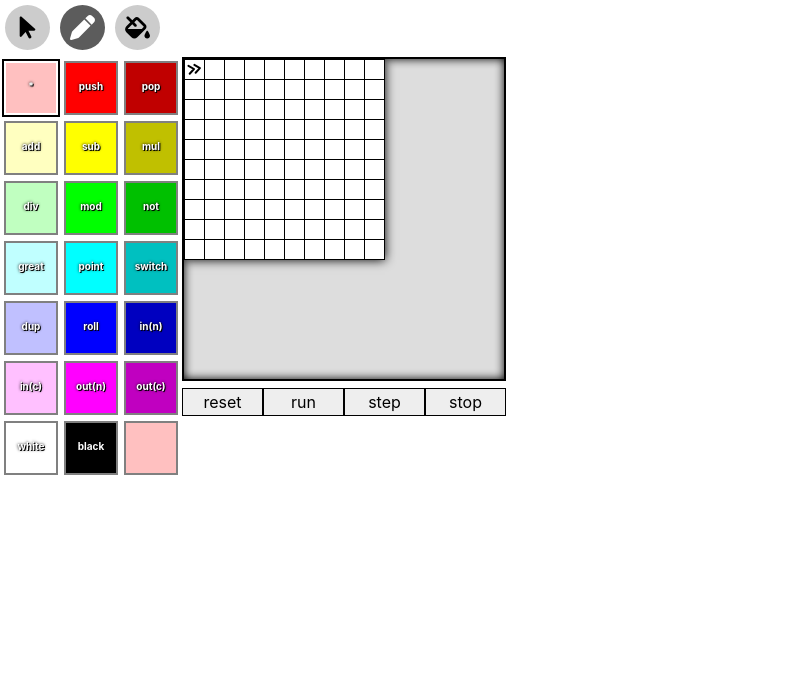
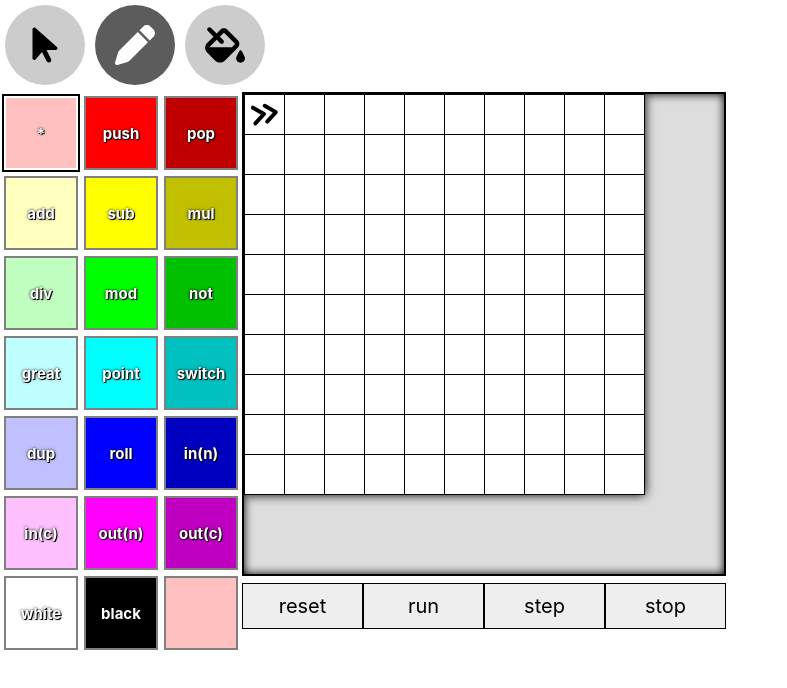
Before and after one commit to TOMOQ1024/piet-editor, a React (Create React App) app: page / in a window 1280 px wide. Shown: the top 688 px of the page, without its empty margins (0-787 px from the left). Built offline with nearby package versions, Linux system fonts and the light colour scheme.

Commit message:
enlarge UI

```diff
--- a/src/App.css
+++ b/src/App.css
@@ -14,9 +14,9 @@
   background-color: #ccc;
   border-radius: 50%;
   margin: 5px;
-  width: 25px;
-  height: 25px;
-  padding: 10px;
+  width: 40px;
+  height: 40px;
+  padding: 20px;
   cursor: pointer;
   transition: 0.3s;
 }
@@ -40,19 +40,26 @@
 
 .operation-button {
   display: inline-block;
-  padding: 17px 0;
-  width: 50px;
-  height: 16px;
+  position: relative;
+  width: 70px;
+  height: 70px;
   margin: 3px;
-  font-size: x-small;
-  font-weight: bold;
   color: #fff;
   text-shadow: black 0 0 3px, black 1px 1px 0;
-  text-align: center;
   box-shadow: 0 0 0 2px gray;
   cursor: pointer;
   vertical-align: bottom;
+}
+
+.operation-tag {
+  position: absolute;
+  left: 50%;
+  top: 50%;
+  translate: -50% -50%;
+  font-size: 15px;
+  font-weight: bold;
   user-select: none;
+  pointer-events: none;
 }
 
 .pallet-radio:checked + label .operation-button {
@@ -62,8 +69,8 @@
 #CanvasWrapper {
   display: inline-block;
   border: solid 2px black;
-  width: 320px;
-  height: 320px;
+  width: 480px;
+  height: 480px;
   overflow: hidden;
   background-color: #ddd;
   font-size: 0;
@@ -75,8 +82,8 @@
 #canvasdiv {
   box-shadow: black 0 0 10px;
   position: absolute;
-  width: 201px;
-  height: 201px;
+  width: 401px;
+  height: 401px;
   transform-origin: 0 0;
   left: 0;
   top: 0;
@@ -104,7 +111,8 @@
   margin: 3px 0;
   width: calc(25% - 8px);
   text-align: center;
-  padding: 3px;
+  padding: 10px 3px;
+  font-size: 20px;
   background: #eee;
   border: solid 1px black;
   cursor: pointer;
--- a/src/Canvas.tsx
+++ b/src/Canvas.tsx
@@ -3,7 +3,7 @@ import './App.css';
 import { getColorBlock } from './Interpreter';
 import { Colors, Env, isInCanvas, Point } from './Utils';
 
-const codelScale = 20;
+const codelScale = 40;
 let first = true;
 
 export default function Canvas(
@@ -109,8 +109,8 @@ export default function Canvas(
   return (
       <canvas
         id="canvas"
-        width={env.size.w * 20 + 1}
-        height={env.size.h * 20 + 1}
+        width={env.size.w * 40 + 1}
+        height={env.size.h * 40 + 1}
       />
   )
 }
--- a/src/ColorPallet.tsx
+++ b/src/ColorPallet.tsx
@@ -42,7 +42,9 @@ export default function ColorPallet(
                     onContextMenu={() => HandleRadioRClick(r * 3 + c)}
                     style={{ background: Colors[r * 3 + c] }}
                   >
-                    {Operations[r===6 ? r*3+c : ((((r-Math.floor(b/3))%6+6)%6 * 3 + ((c-b)%3+3)%3) % 18 + 18)  % 18]}
+                    <span className='operation-tag'>
+                      {Operations[r===6 ? r*3+c : ((((r-Math.floor(b/3))%6+6)%6 * 3 + ((c-b)%3+3)%3) % 18 + 18)  % 18]}
+                    </span>
                   </div>
                 </label>
               </td>
```
